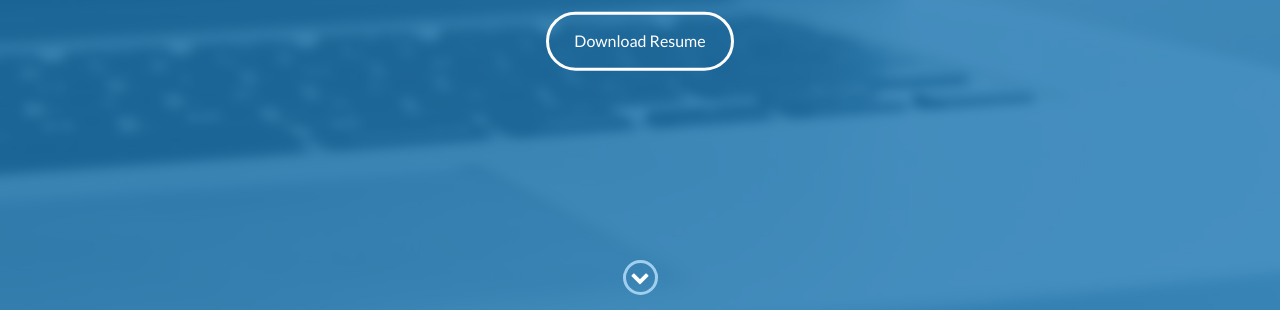
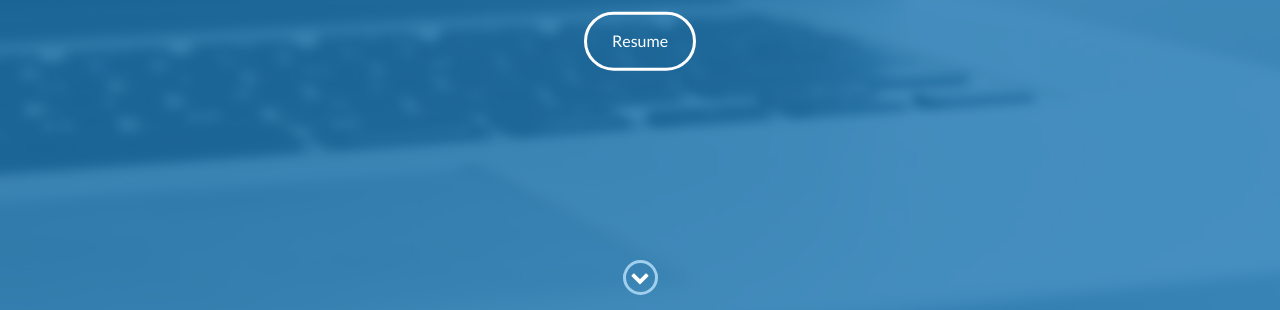
Before and after one commit to dea14/Personal-porfolio, a website: page index.html in a window 1280 px wide. Shown: the part 490-800 px from the top of the page. Drawn offline with nearby package versions, Linux system fonts and the light colour scheme.

Commit message:
update resume

```diff
--- a/index.html
+++ b/index.html
@@ -50,7 +50,7 @@
         <div id="lead-content">
             <h1>Dea Chaudhery</h1>
             <h2>Computer Science Student @UWaterloo   Seeking Winter 2021 opportunities </h2>
-            <a href="Dea_2020_W2021.pdf" class="btn-rounded-white">Download Resume</a>
+            <a href="Dea_2020_W2021.pdf" target="_blank" class="btn-rounded-white"> Resume</a>
         </div>
         <!-- End #lead-content -->
 
```
